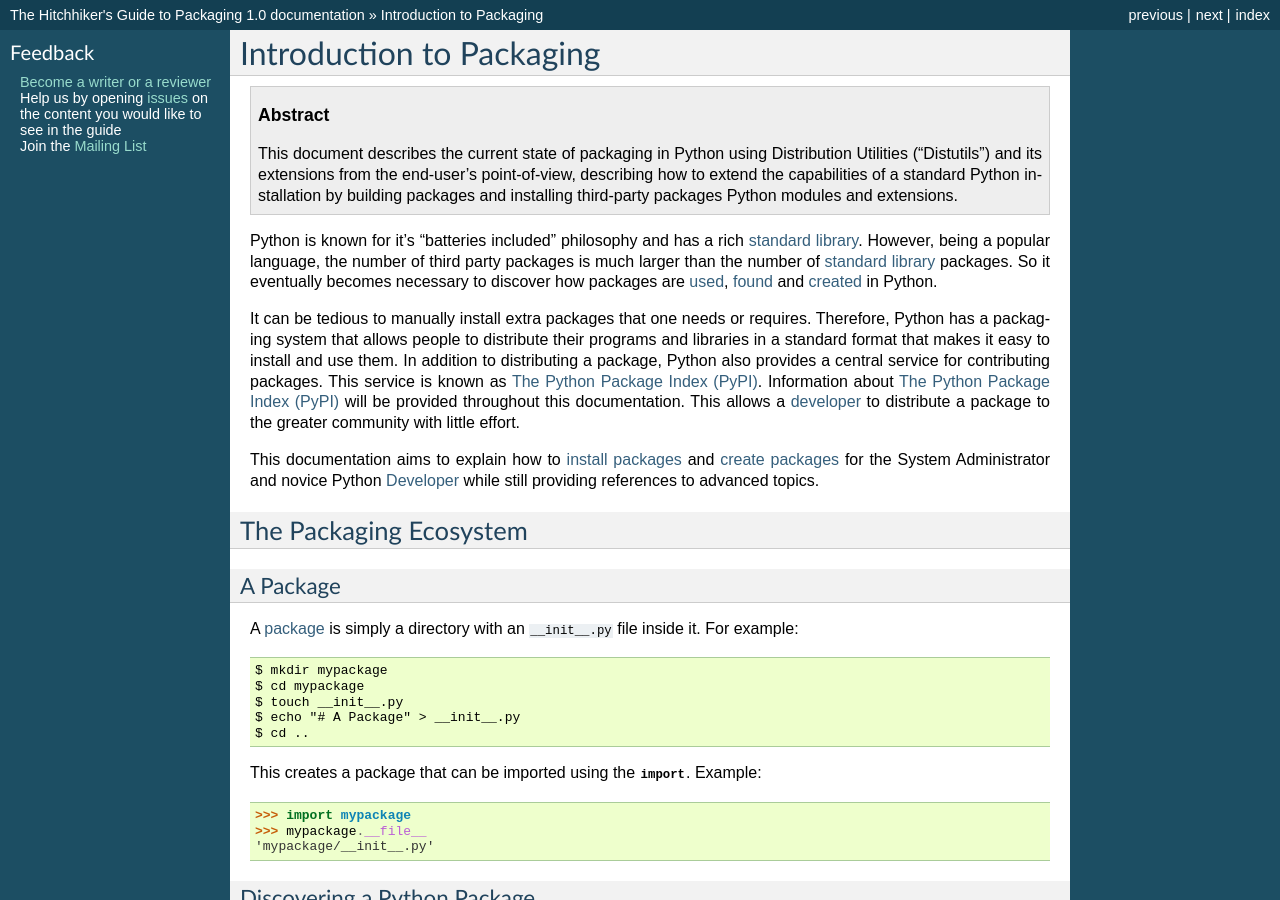
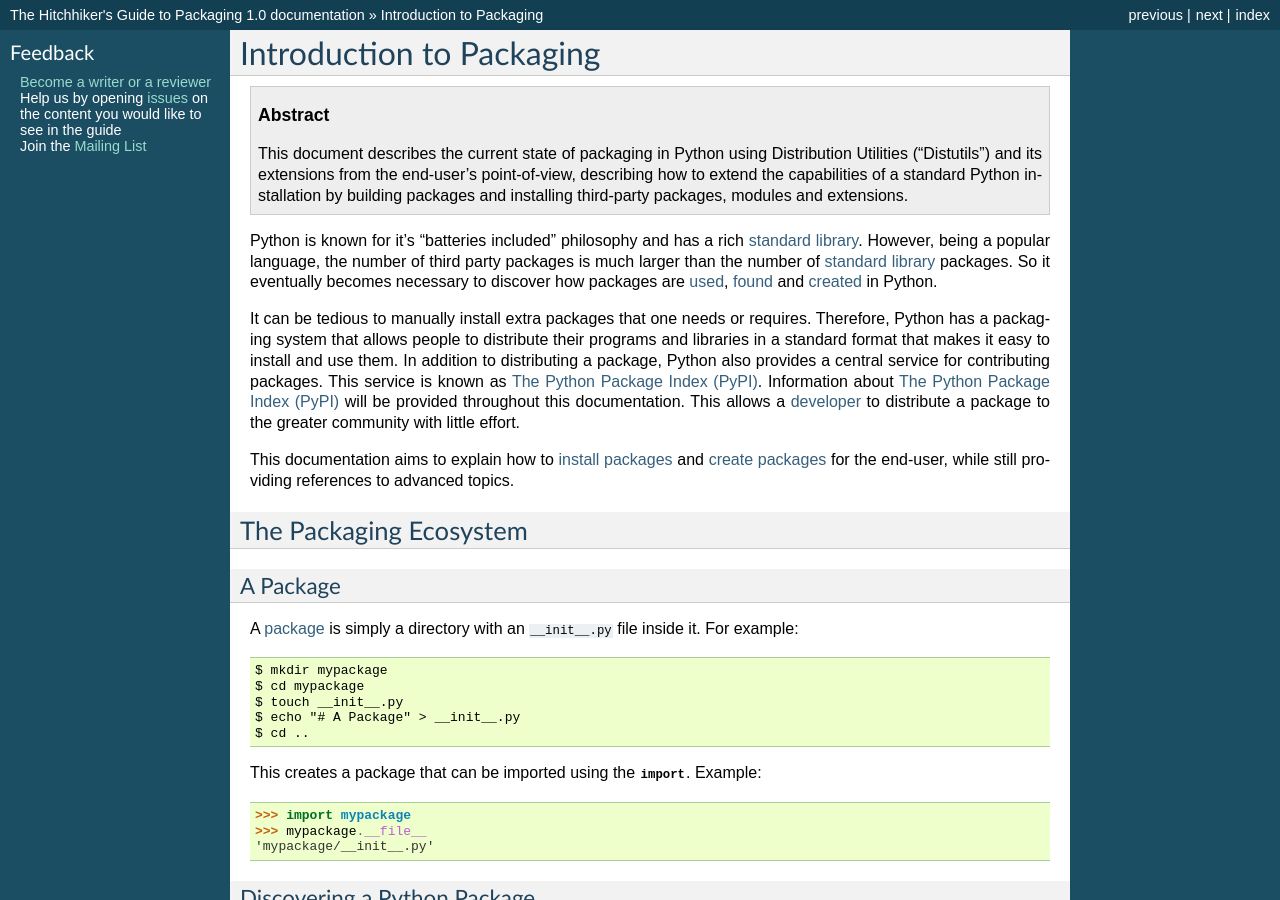
Before and after one commit to pypa/packaging.python.org, a Sphinx documentation site: the page built from source/introduction.txt, in a window 1280 px wide and 900 px high. Built offline with Sphinx 7.4.7, drawn with Linux system fonts in a browser that asks for light colours.

Commit message:
Minor changes and the addition of an intro for the tools installation doc.

```diff
--- a/source/installation.txt
+++ b/source/installation.txt
@@ -2,7 +2,7 @@
 Installing the Package Tools
 ============================
 
-TODO intro
+In the :ref:`current state of packaging <state_of_packaging_info>` in Python, one needs a set of tools to easily manipulate the packaging ecosystem. There are two tools in particular that are extremely handy in the current ecosystem. There is a third tool, :doc:`virtualenv`, that will be discussed later in this documentation that will assist in isolating a packaging ecosystem from the global one. The combination of these tools will help to find, install and uninstall packages.
 
 .. _distribute_info:
 
--- a/source/introduction.txt
+++ b/source/introduction.txt
@@ -15,7 +15,7 @@
    This document describes the current state of packaging in Python using
    Distribution Utilities ("Distutils") and its extensions from the end-user's
    point-of-view, describing how to extend the capabilities of a standard Python
-   installation by building packages and installing third-party packages Python
+   installation by building packages and installing third-party packages,
    modules and extensions.
 
 Python is known for it's "batteries included" philosophy and has a
@@ -35,8 +35,8 @@
 distribute a package to the greater community with little effort.
 
 This documentation aims to explain how to :doc:`install packages <usage>`
-and :doc:`create packages <creation>` for the :term:`System Administrator` and
-novice Python :term:`Developer` while still providing references to advanced topics.
+and :doc:`create packages <creation>` for the end-user, while still providing
+references to advanced topics.
 
 The Packaging Ecosystem
 =======================
```
